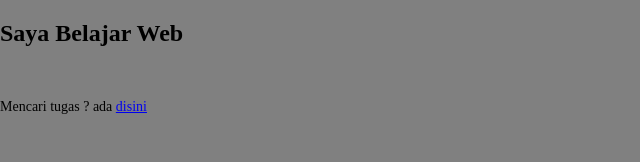
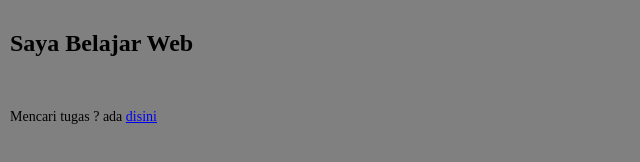
Before and after one commit to frmnnfl/talentbandung.id, a plain HTML site: page sesi1/index.html in a window 1280 px wide. Shown: the whole page, without its empty margins (0-640 px from the left). Drawn offline with Linux system fonts and the light colour scheme.

Commit message:
simple css

```diff
--- a/sesi1/style.css
+++ b/sesi1/style.css
@@ -1,7 +1,7 @@
 body {
 	background-color: gray;
-	padding: 0px;
-	margin: 0px;
+	padding: 5px;
+	margin: 5px;
 }
 
 p {
```
